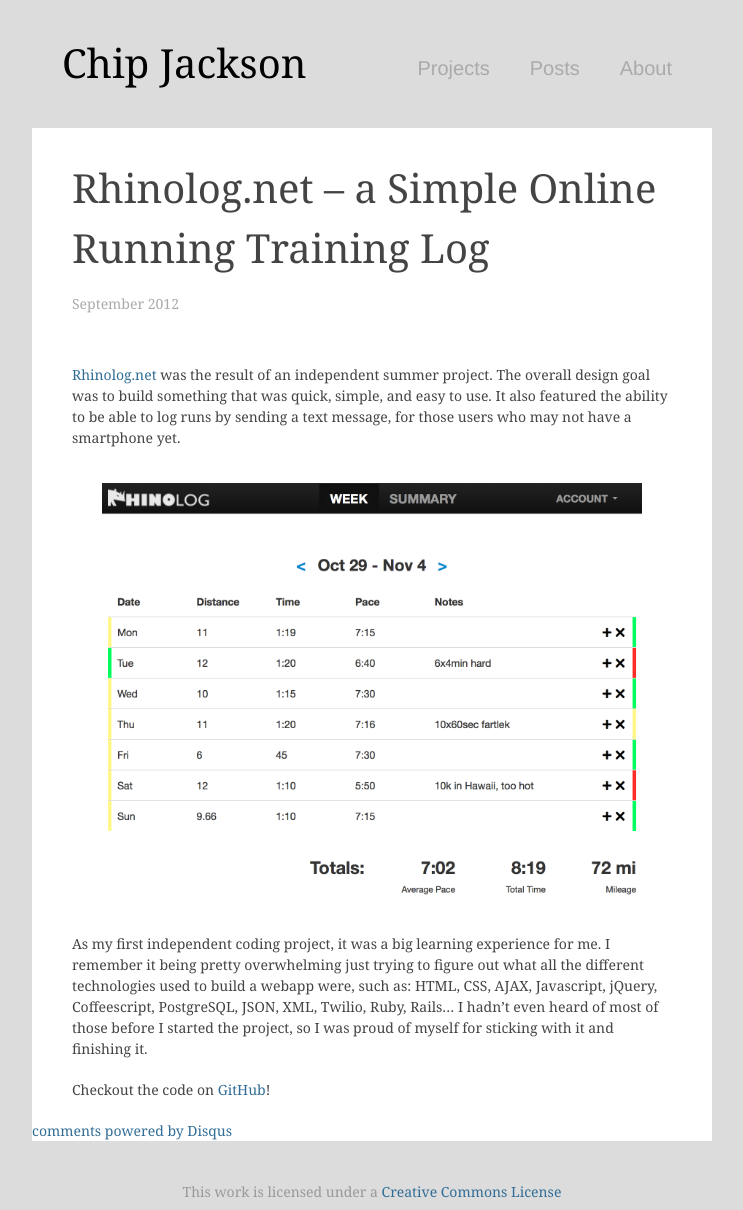
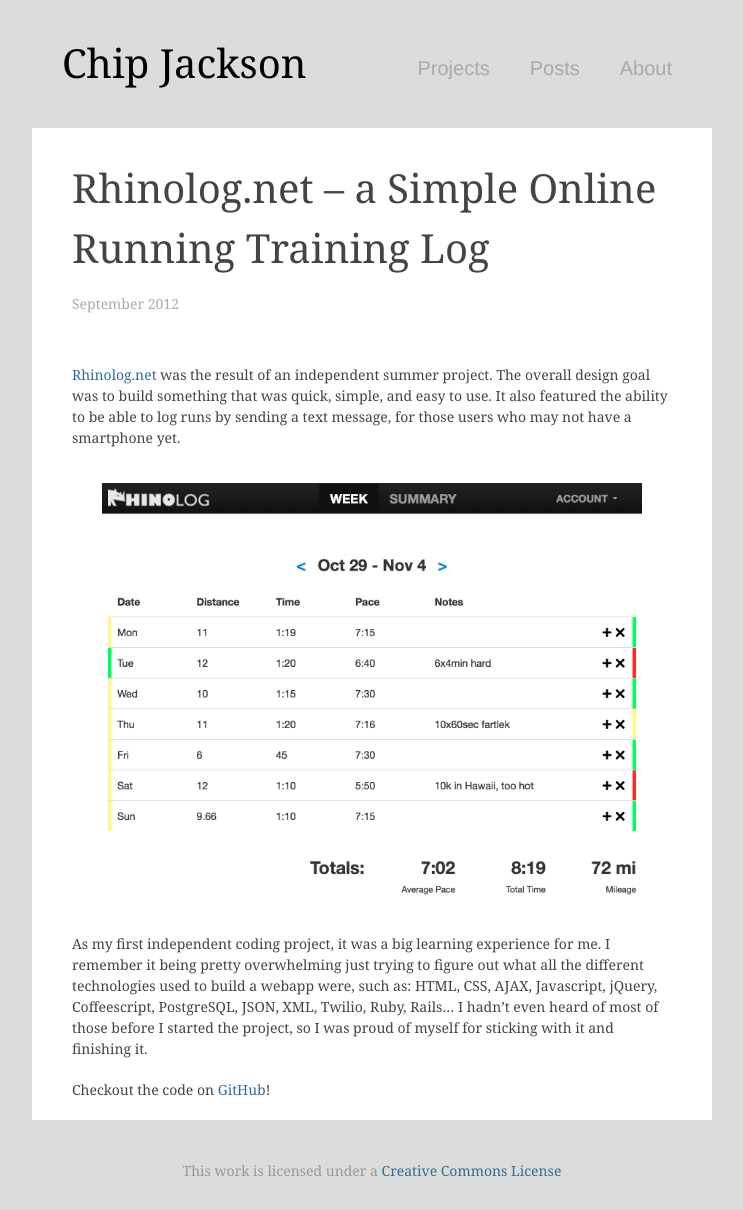
Before and after one commit to chipjacks/chipjacks.github.io, a Jekyll site: the page built from _posts/2012-09-20-rhinolog.markdown, in a window 1280 px wide. Shown: the whole page, without its empty margins (268-1011 px from the left). Built offline with Jekyll 4.4.1, drawn with Linux system fonts in a browser that asks for light colours; Markdown is read by kramdown in place of the engine named in the settings; comment, search, counter and statistics services are not loaded; after the commit the page ends 1189 px from its top, so only the background shows below that.

Commit message:
disqus comments fix

```diff
--- a/_layouts/post.html
+++ b/_layouts/post.html
@@ -7,8 +7,9 @@
 <p class="meta">{{ page.date | date: "%B %Y" }}</p>
 
 {{ content }}
-</div>
 
+{% if page.comments %}
+<br>
 <div id="disqus_thread"></div>
 <script type="text/javascript">
     /* * * CONFIGURATION VARIABLES: EDIT BEFORE PASTING INTO YOUR WEBPAGE * * */
@@ -23,3 +24,5 @@
 </script>
 <noscript>Please enable JavaScript to view the <a href="http://disqus.com/?ref_noscript">comments powered by Disqus.</a></noscript>
 <a href="http://disqus.com" class="dsq-brlink">comments powered by <span class="logo-disqus">Disqus</span></a>
+{% endif %}
+</div>
```
